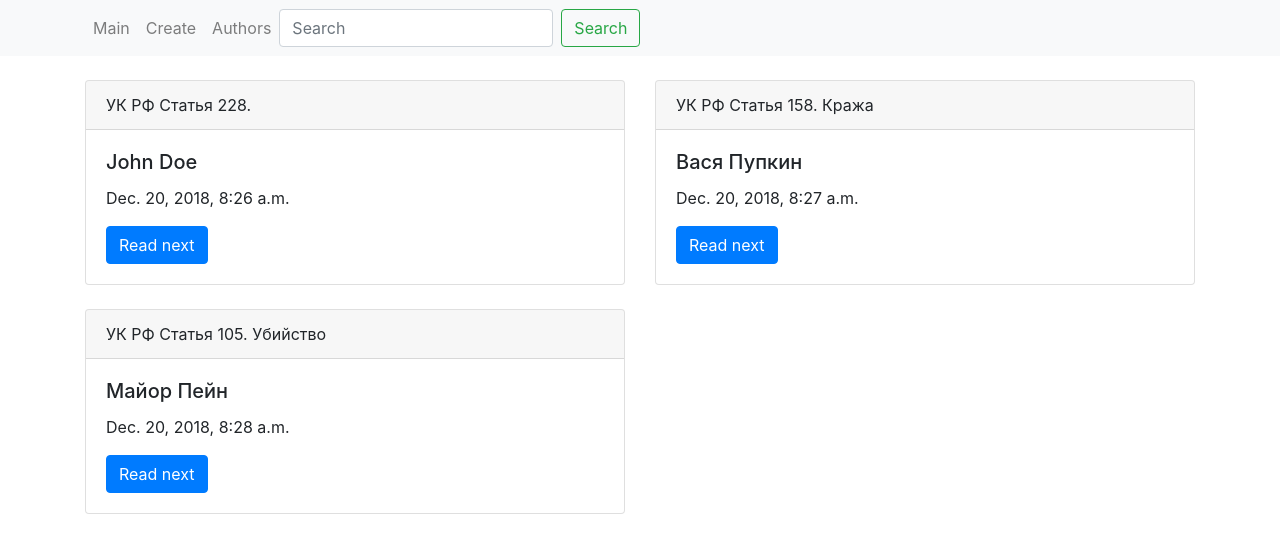
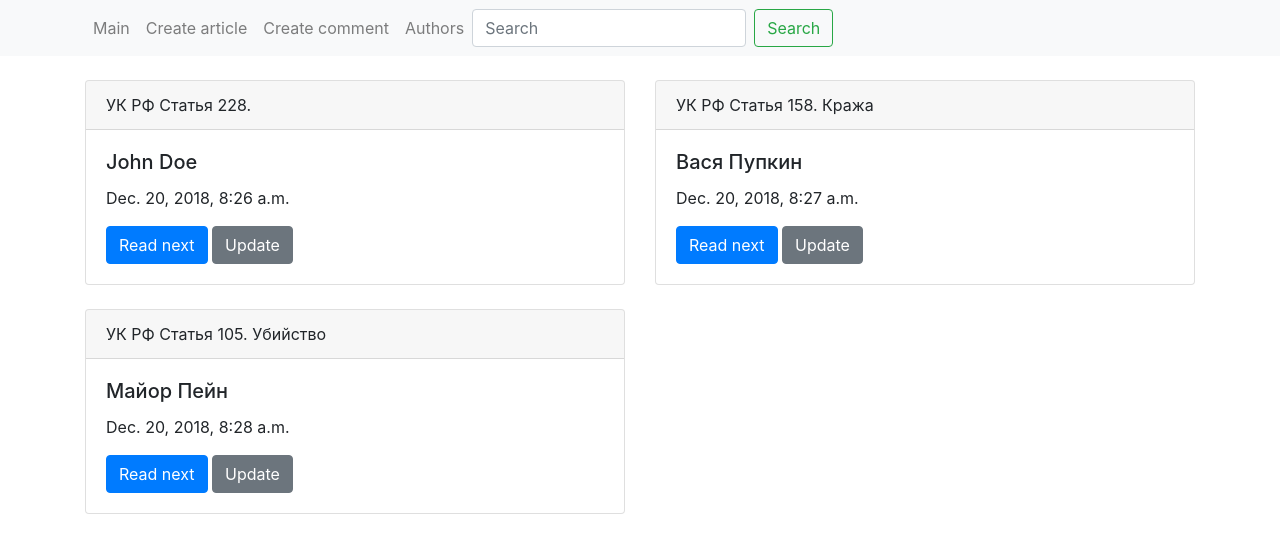
Before and after one commit to sultanemiluulu/python-group_2-homework_42-sultan_emiluulu, a Django app: page / in a window 1280 px wide. Shown: the top 553 px of the page. Run offline with Django 3.2, Linux system fonts and the light colour scheme; data comes from the database, SQL or seed files in the repository; some libraries are stand-ins or nearby versions.

Commit message:
Created "Creating comment"

```diff
--- a/source/main/urls.py
+++ b/source/main/urls.py
@@ -15,7 +15,7 @@ Including another URLconf
 """
 from django.contrib import admin
 from django.urls import path
-from webapp.views import ArticleListView, ArticleDetailView, ClientListView, ClientDetailView, ArticleCreateView
+from webapp.views import ArticleListView, ArticleDetailView, ClientListView, ClientDetailView, ArticleCreateView, ArticleUpdateView, CommentCreateView
 
 urlpatterns = [
     path('admin/', admin.site.urls),
@@ -23,6 +23,7 @@ urlpatterns = [
     path('article/<int:pk>', ArticleDetailView.as_view(), name='article_detail'),
     path('author_list', ClientListView.as_view(), name='author_list'),
     path('author/<int:pk>', ClientDetailView.as_view(), name='author_detail'),
-    path('article/create', ArticleCreateView.as_view(), name='article_create')
-
+    path('article/create', ArticleCreateView.as_view(), name='article_create'),
+    path('article/<int:pk>/update', ArticleUpdateView.as_view(), name='article_update'),
+    path('comment/create', CommentCreateView.as_view(), name='comment_create'),
 ]
--- a/source/webapp/forms.py
+++ b/source/webapp/forms.py
@@ -1,5 +1,5 @@
 from django import forms
-from webapp.models import Article
+from webapp.models import Article, Comment
 
 class SearchArticleForm(forms.Form):
     article_name = forms.CharField(max_length=50, required=False, label='Article')
@@ -9,3 +9,15 @@ class ArticleCreateForm(forms.ModelForm):
     class Meta:
         model = Article
         fields = ['headline', 'author', 'text']
+
+
+class ArticleUpdateForm(forms.ModelForm):
+    class Meta:
+        model = Article
+        fields = ['headline', 'author', 'text']
+
+
+class CommentCreateForm(forms.ModelForm):
+    class Meta:
+        model = Comment
+        fields = ['comment', 'author', 'article']
--- a/source/webapp/templates/article_list.html
+++ b/source/webapp/templates/article_list.html
@@ -22,6 +22,7 @@
                         <h5 class="card-title">{{ article.author }}</h5>
                         <p class="card-text">{{ article.created_at }}</p>
                         <a href="{% url 'article_detail' article.pk %}" class="btn btn-primary">Read next</a>
+                        <a href="{% url 'article_update' article.pk %}" class="btn btn-secondary">Update</a>
                     </div>
                 </div>
             </div>
--- a/source/webapp/templates/base.html
+++ b/source/webapp/templates/base.html
@@ -25,7 +25,10 @@
                     <a href="{% url 'article_list' %}" class="nav-link">Main</a>
                 </li>
                 <li class="nav-item">
-                    <a href="{% url 'article_create' %}" class="nav-link">Create</a>
+                    <a href="{% url 'article_create' %}" class="nav-link">Create article</a>
+                </li>
+                <li class="nav-item">
+                    <a href="{% url 'comment_create' %}" class="nav-link">Create comment</a>
                 </li>
                 {% block menu %}
                 {% endblock %}
--- a/source/webapp/views.py
+++ b/source/webapp/views.py
@@ -1,6 +1,6 @@
 from django.views.generic import ListView, DetailView, CreateView, UpdateView, DeleteView, FormView
 from webapp.models import Client, Article, Comment, Rating
-from webapp.forms import SearchArticleForm, ArticleCreateForm
+from webapp.forms import SearchArticleForm, ArticleCreateForm, ArticleUpdateForm, CommentCreateForm
 from django.urls import reverse_lazy
 
 
@@ -29,6 +29,20 @@ class ArticleCreateView(CreateView):
     success_url = reverse_lazy('article_list')
 
 
+class ArticleUpdateView(UpdateView):
+    model = Article
+    template_name = 'article_update.html'
+    form_class = ArticleUpdateForm
+    success_url = reverse_lazy('article_list')
+
+
+class CommentCreateView(CreateView):
+    model = Comment
+    template_name = 'comment_create.html'
+    form_class = CommentCreateForm
+    success_url = reverse_lazy('article_list')
+
+
 class ClientListView(ListView):
     model = Client
     template_name = 'client_list.html'
```
Also changed, not shown: source/webapp/templates/article_update.html (added, +10 -0 lines), source/webapp/templates/comment_create.html (added, +10 -0 lines).
